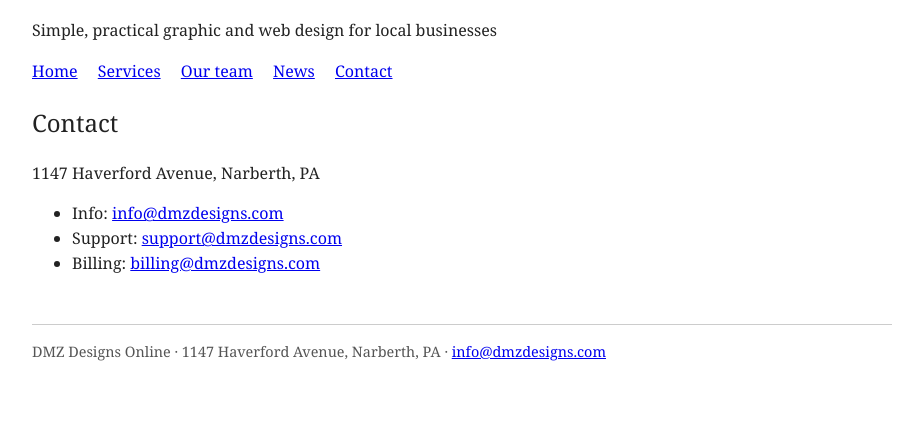
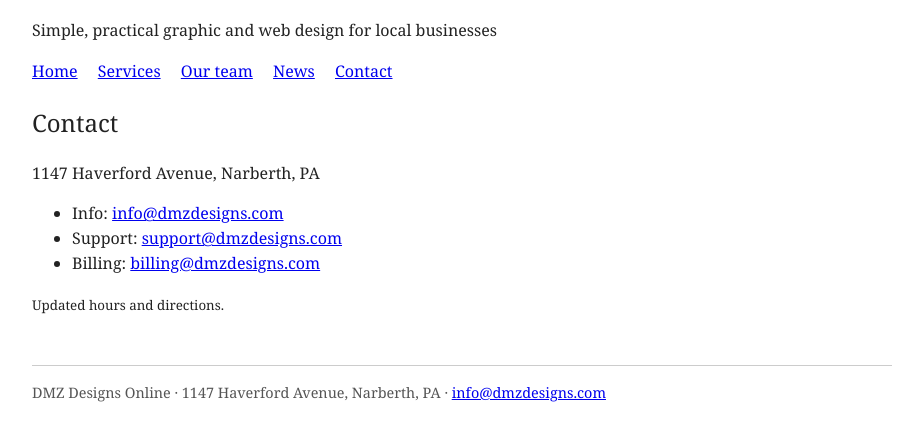
Before and after one commit to amandagreen-dev/dmzdesigns-site, a plain HTML site: page contact.html in a window 1280 px wide. Shown: the part 85-526 px from the top of the page, without its empty margins (178-1101 px from the left). Drawn offline with Linux system fonts and the light colour scheme.

Commit message:
Contact page: check hours and address

```diff
--- a/contact.html
+++ b/contact.html
@@ -1 +1 @@
-<!doctype html><html lang="en"><head><meta charset="utf-8"><meta name="viewport" content="width=device-width,initial-scale=1"><title>Contact – DMZ Designs Online</title><style>body{font-family:Georgia,serif;max-width:860px;margin:2rem auto;padding:0 1rem;color:#222;line-height:1.55}nav a{margin-right:1rem}h1,h2{font-weight:normal}footer{margin-top:3rem;border-top:1px solid #ccc;padding-top:1rem;font-size:.9rem;color:#555}.team li{margin:.4rem 0}.menu td{padding:.2rem 1rem .2rem 0}</style></head><body><header><h1>DMZ Designs Online</h1><p>Simple, practical graphic and web design for local businesses</p><nav><a href="index.html">Home</a> <a href="menu.html">Services</a> <a href="about.html">Our team</a> <a href="news.html">News</a> <a href="contact.html">Contact</a></nav></header><main><h2>Contact</h2><p>1147 Haverford Avenue, Narberth, PA</p><ul><li>Info: <a href="mailto:info@dmzdesigns.com">info@dmzdesigns.com</a></li><li>Support: <a href="mailto:support@dmzdesigns.com">support@dmzdesigns.com</a></li><li>Billing: <a href="mailto:billing@dmzdesigns.com">billing@dmzdesigns.com</a></li></ul></main><footer>DMZ Designs Online · 1147 Haverford Avenue, Narberth, PA · <a href="mailto:info@dmzdesigns.com">info@dmzdesigns.com</a></footer></body></html>
+<!doctype html><html lang="en"><head><meta charset="utf-8"><meta name="viewport" content="width=device-width,initial-scale=1"><title>Contact – DMZ Designs Online</title><style>body{font-family:Georgia,serif;max-width:860px;margin:2rem auto;padding:0 1rem;color:#222;line-height:1.55}nav a{margin-right:1rem}h1,h2{font-weight:normal}footer{margin-top:3rem;border-top:1px solid #ccc;padding-top:1rem;font-size:.9rem;color:#555}.team li{margin:.4rem 0}.menu td{padding:.2rem 1rem .2rem 0}</style></head><body><header><h1>DMZ Designs Online</h1><p>Simple, practical graphic and web design for local businesses</p><nav><a href="index.html">Home</a> <a href="menu.html">Services</a> <a href="about.html">Our team</a> <a href="news.html">News</a> <a href="contact.html">Contact</a></nav></header><main><h2>Contact</h2><p>1147 Haverford Avenue, Narberth, PA</p><ul><li>Info: <a href="mailto:info@dmzdesigns.com">info@dmzdesigns.com</a></li><li>Support: <a href="mailto:support@dmzdesigns.com">support@dmzdesigns.com</a></li><li>Billing: <a href="mailto:billing@dmzdesigns.com">billing@dmzdesigns.com</a></li></ul><p><small>Updated hours and directions.</small></p></main><footer>DMZ Designs Online · 1147 Haverford Avenue, Narberth, PA · <a href="mailto:info@dmzdesigns.com">info@dmzdesigns.com</a></footer></body></html>
```
